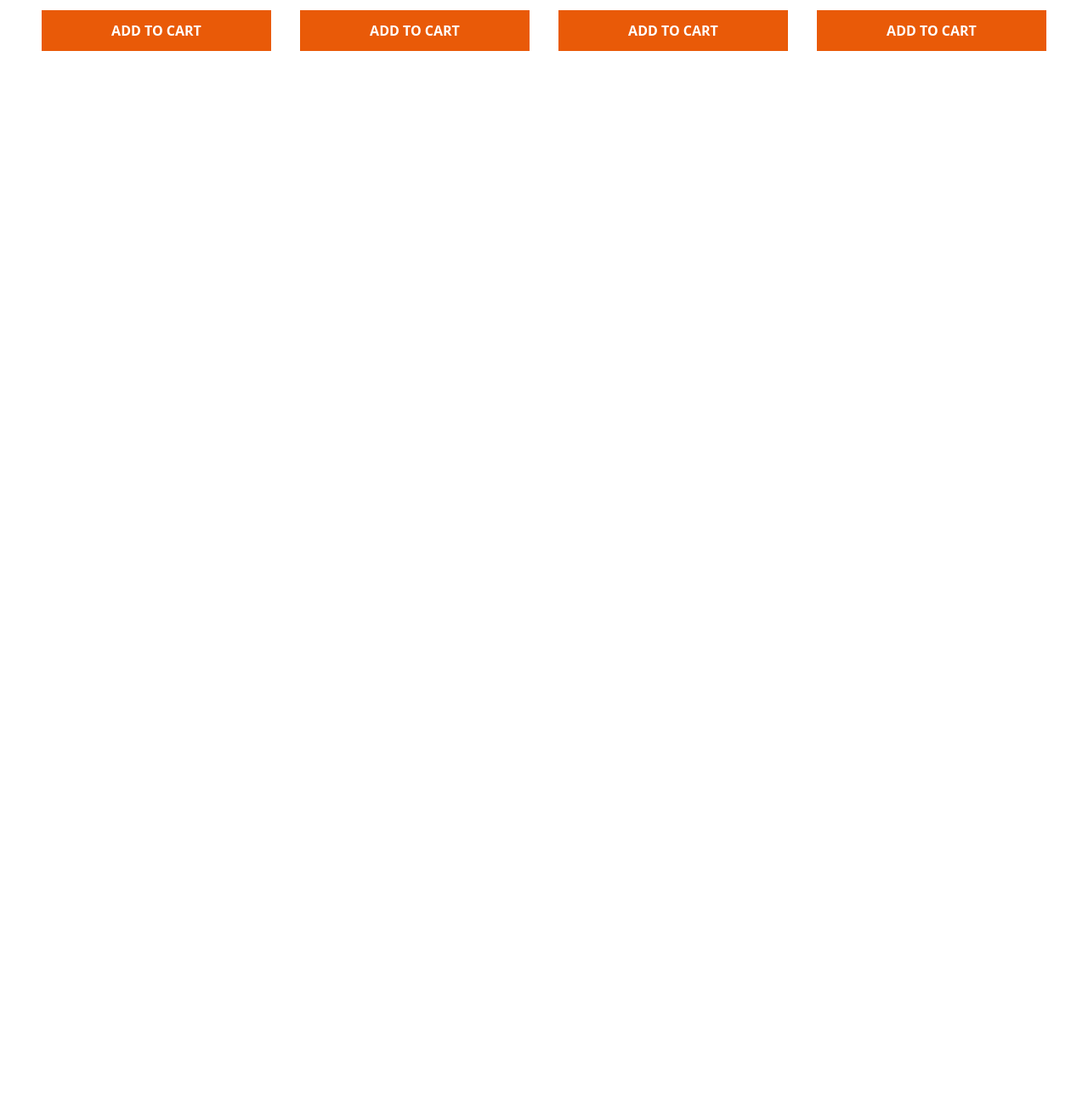
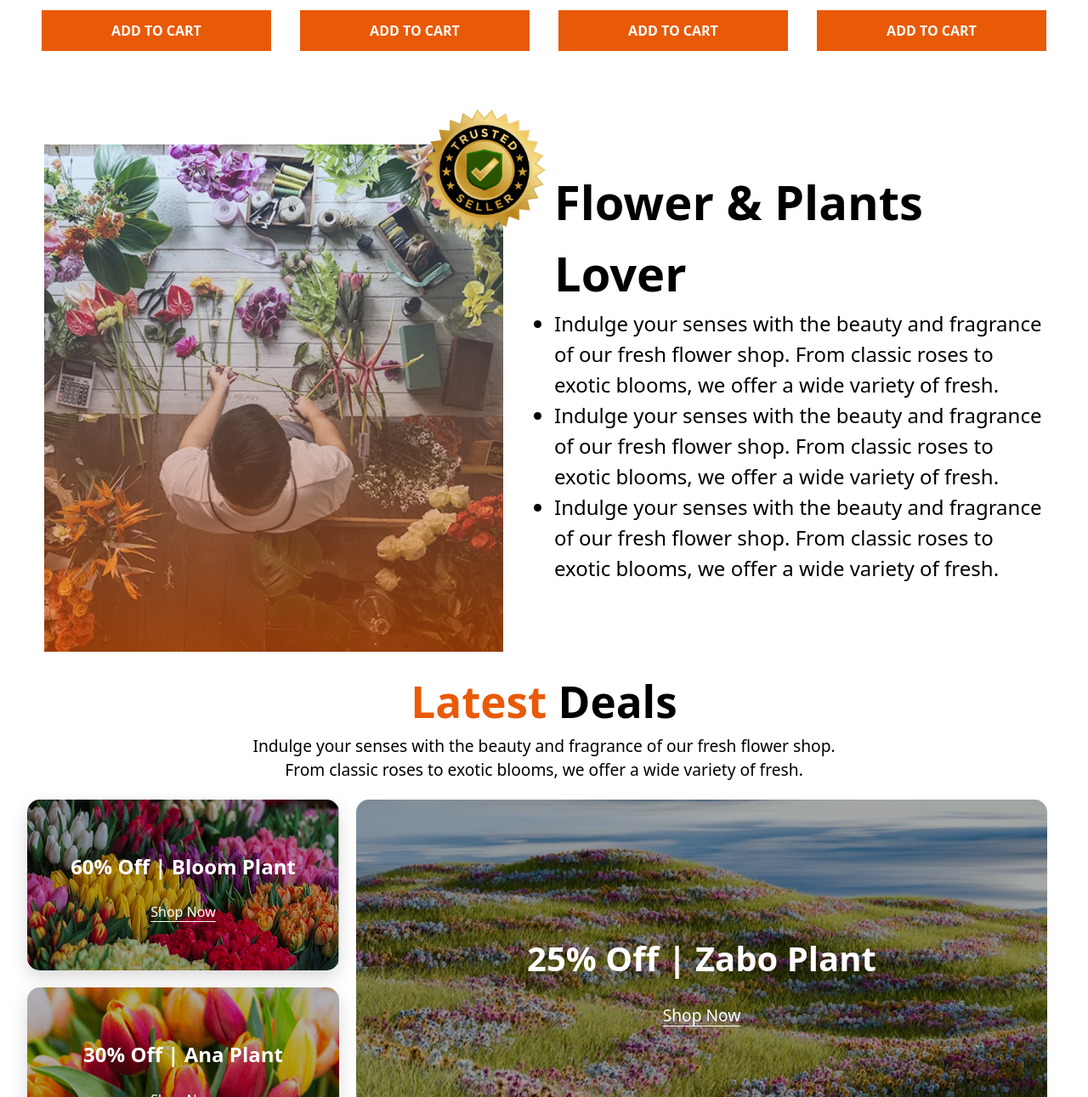
Before and after one commit to souravhasansu/assignment-2-12th-batch, a plain HTML site: page index.html in a window 1280 px wide. Shown: the part 1509-2800 px from the top of the page at 85% size. Before the commit the page ends 1605 px from the top, so only its background shows below. Drawn offline with nearby package versions, Linux system fonts and the light colour scheme.

Commit message:
Latest Deals

```diff
--- a/index.html
+++ b/index.html
@@ -107,10 +107,64 @@
 
 </div>
 </section>
-        <!-- cart Section start-->
+        <!-- cart Section close-->
 
-        <div class="flower-lover">
-<div class="trusted"><img src="" alt=""></div>
+         <!--Flower & Plants Lover section start -->
+         <div id="badge"><img src="/assets/trusted-badge.png" alt=""></div>
+
+                 <div class="flower-lover">
+
+
+
+<img src="/assets/flower-store.png" alt="flower-store image">
+<div class="list-title">Flower & Plants Lover
+<ul class="ul-list">
+<li>Indulge your senses with the beauty and fragrance of our fresh flower shop.
+    From classic roses to exotic blooms, we offer a wide variety of fresh.</li>
+    <li>Indulge your senses with the beauty and fragrance of our fresh flower shop.
+  From classic roses to exotic blooms, we offer a wide variety of fresh.</li>
+    <li>Indulge your senses with the beauty and fragrance of our fresh flower shop.
+  From classic roses to exotic blooms, we offer a wide variety of fresh.</li>
+</div>
+</ul>
+</div>
+        </div>
+         <!--Flower & Plants Lover section close -->
+
+
+                  <!--latest offer section start -->
+
+<section>
+<div class="latest">
+<h2><span style="color: #E95A08;">Latest</span> Deals</h2>
+<p class="text1">Indulge your senses with the beauty and fragrance of our fresh flower shop.
+     From classic roses to exotic blooms, we offer a wide variety of fresh.</p>
+</div>
+
+<div class="banner">
+        <div class="latest-offer">
+            <div class="side-image">
+                <img src="/assets/deal-bloom.png" alt="Bloom Plant">
+                <div class="banner-overlay"></div>
+                <div class="dealtext1">60% Off | Bloom Plant</div>
+                <button class="deal-button-1">Shop Now</button>
+            </div>
+            <div class="side-image">
+                <img src="/assets/deal-ana.png" alt="Ana Plant">
+                <div class="banner-overlay"></div>
+                <div class="dealtext1">30% Off | Ana Plant</div>
+                <button class="deal-button-1">Shop Now</button>
+            </div>
+        </div>
+
+        <div class="banner-offer">
+            <img src="/assets/deal-zabo.png" alt="flower offer banner">
+            <div class="banner-overlay"></div>
+            <div class="dealtext1">25% Off | Zabo Plant</div>
+            <button class="deal-button-1">Shop Now</button>
+        </div>
+    </div>
+</section>
 
 
 
@@ -118,7 +172,60 @@
 
 
 
-        </div>
+
+
+
+
+
+
+
+
+
+
+
+
+
+
+
+
+
+
+
+
+
+
+
+
+
+
+
+
+
+
+
+
+
+
+
+
+
+
+
+
+
+
+
+
+
+
+
+
+
+
+
+
+                  <!--latest offer section close -->
+
 
 
 
--- a/project.css/style.css
+++ b/project.css/style.css
@@ -96,6 +96,7 @@ grid-template-columns: repeat(4, 1fr);
 align-items: center;
 justify-items: center;
 margin-top: 30px;
+margin-bottom: 20px;
         }
 
 .product-title{
@@ -140,3 +141,169 @@ margin-top: 30px;
     background-color: #5a4bb3;
 }
         /* product section close*/
+
+
+                /* Flower & Plants Lover section start*/
+
+.flower-lover{
+        display: flex;
+        gap: 20px;
+        margin: 20px;
+        padding-top: 70px;
+}
+.list-title{
+        font-size: 3.5rem;
+        font-weight: 700;
+        margin-left: 40px;
+        margin-top: 25px;
+}
+
+.ul-list{
+        font-size: 1.5rem;
+        list-style: disc;
+        font-weight: 400;
+}
+#badge{
+        width: 200px;
+        height: 200px;
+        position: absolute;
+        left: 470px;
+}
+        /* Flower & Plants Lover  section close*/
+
+
+                /* latest offer  section start*/
+
+
+        .latest{
+
+text-align: center;
+margin-bottom: 20px;
+
+        }
+        h2{
+                font-size: 3.2rem;
+                font-weight: 700;
+        }
+
+        .text1{
+                text-align: center;
+                display: inline-block;
+                font-size: 1.2rem;
+                max-width: 700px;
+        }
+
+.banner {
+    display: flex;
+    gap: 20px;
+    flex-wrap: wrap;
+    justify-content: center;
+    max-width: 1200px;
+    width: 100%;
+}
+
+.latest-offer {
+    display: flex;
+    flex-direction: column;
+    gap: 20px;
+    flex-shrink: 0;
+    flex-grow: 0;
+    width: 367px;
+    max-width: 100%;
+    align-items: center;
+}
+
+.side-image {
+    position: relative;
+    width: 100%;
+    height: 201px;
+    border-radius: 15px;
+    overflow: hidden;
+    box-shadow: 0 8px 20px rgba(0, 0, 0, 0.15);
+    display: flex;
+    flex-direction: column;
+    justify-content: center;
+    align-items: center;
+    text-align: center;
+}
+
+.side-image img,
+.banner-offer img {
+    position: absolute;
+    top: 0;
+    left: 0;
+    width: 100%;
+    height: 100%;
+    object-fit: cover;
+    z-index: 1;
+}
+
+.banner-overlay {
+    position: absolute;
+    top: 0;
+    left: 0;
+    width: 100%;
+    height: 100%;
+    background-color: rgba(0, 0, 0, 0.3);
+    z-index: 2;
+}
+
+.dealtext1 {
+    position: relative;
+    z-index: 3;
+    font-size: 1.5em;
+    font-weight: 700;
+    margin-bottom: 10px;
+
+    padding: 8px 15px;
+    display: inline-block;
+    color: #fff;
+    white-space: nowrap;
+}
+
+.deal-button-1 {
+    position: relative;
+    z-index: 3;
+    background: none;
+    border: none;
+    color: #fff;
+    font-size: 1em;
+    font-weight: 500;
+    cursor: pointer;
+    padding: 5px 10px;
+    text-decoration: underline;
+    text-underline-offset: 5px;
+    transition: color 0.3s ease;
+}
+
+.deal-button-1:hover {
+    color: #E95A08;
+}
+
+.banner-offer {
+    position: relative;
+    flex: 2;
+    min-width: 400px;
+    height: 422px;
+    border-radius: 15px;
+    overflow: hidden;
+    display: flex;
+    flex-direction: column;
+    justify-content: center;
+    align-items: center;
+    text-align: center;
+}
+
+.banner-offer .dealtext1 {
+    font-size: 2.5em;
+}
+
+.banner-offer .deal-button-1 {
+    font-size: 1.2em;
+}
+
+
+
+
+
+                        /* latest offer  section close*/
```
